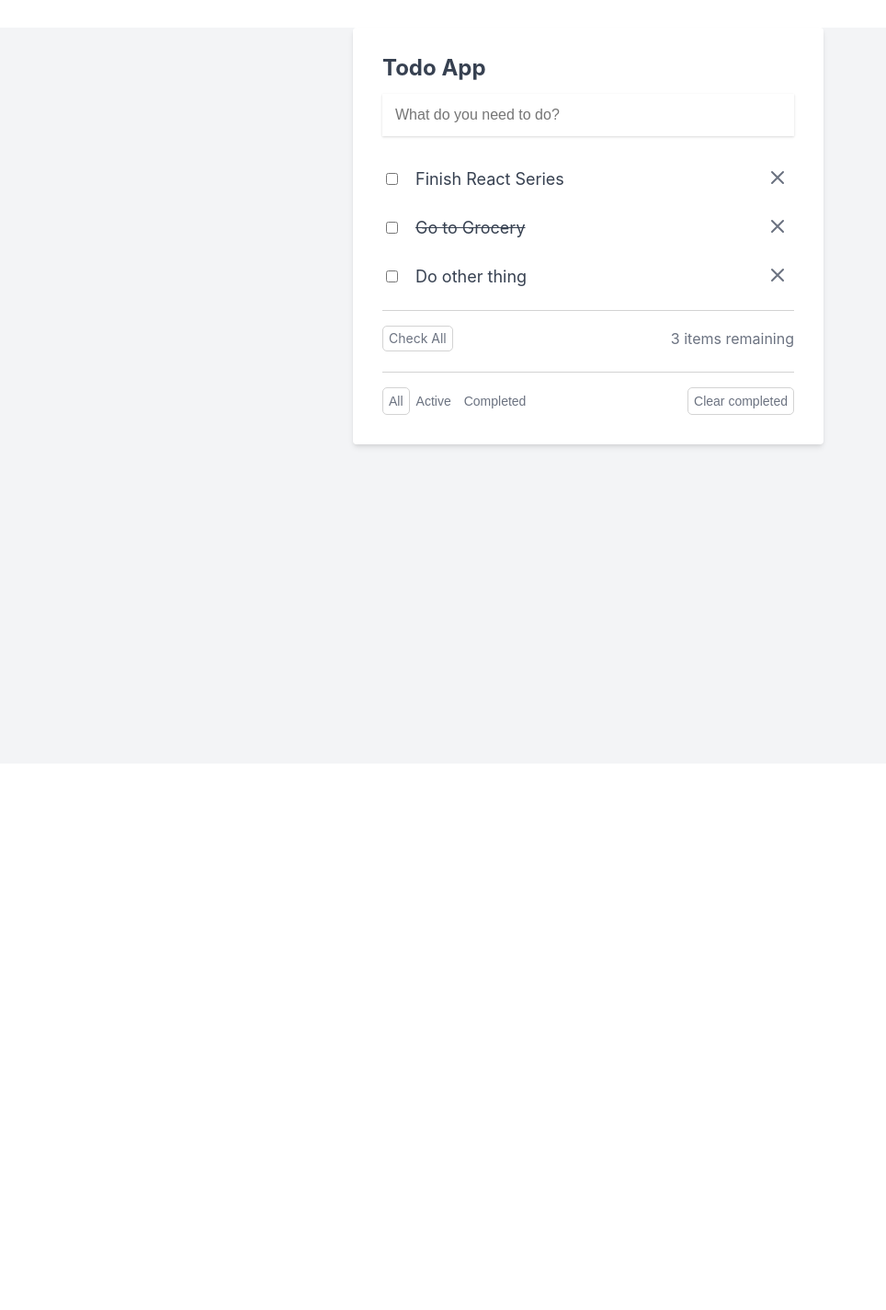
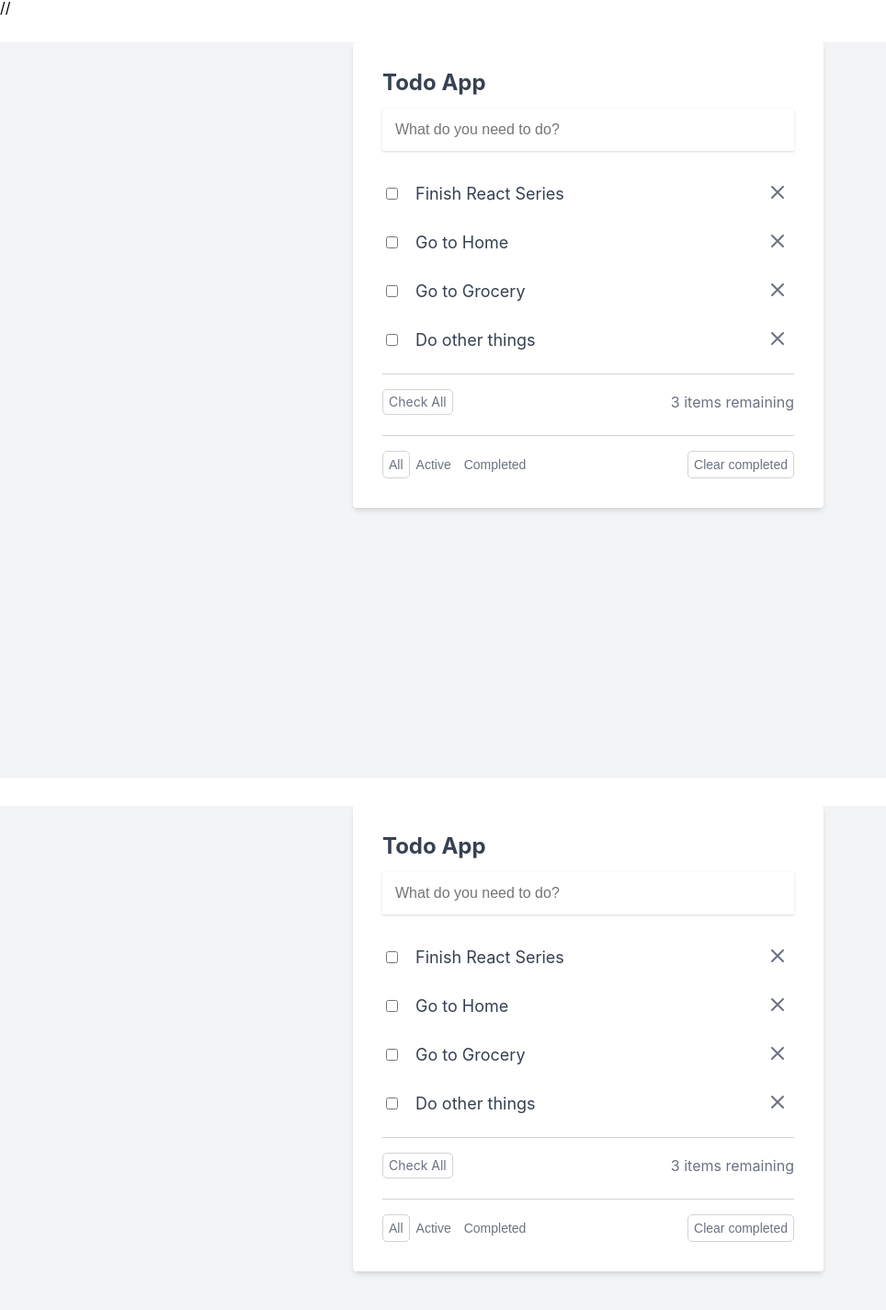
Before and after one commit to tesfamariam1/Learn-React, a React (Create React App) app: page / in a window 1280 px wide. Shown: the top 1424 px of the page at 92% size, without its empty margins (0-964 px from the left). Before the commit the page ends 830 px from the top, so only its background shows below. Built offline with nearby package versions, Linux system fonts and the light colour scheme.

Commit message:
Making use of state

```diff
--- a/src/components/App.jsx
+++ b/src/components/App.jsx
@@ -1,7 +1,30 @@
 import '../reset.css';
 import '../App.css';
+import { useState } from 'react';
 
 function App() {
+  const [todos, setTodos] = useState([
+    {
+      id: 1,
+      title: 'Finish React Series',
+      isComplete: false,
+    },
+    {
+      id: 2,
+      title: 'Go to Home',
+      isComplete: false,
+    },
+    {
+      id: 3,
+      title: 'Go to Grocery',
+      isComplete: false,
+    },
+    {
+      id: 4,
+      title: 'Do other things',
+      isComplete: false,
+    },
+  ]);
   return (
     <div className="todo-app-container">
       <div className="todo-app">
@@ -15,10 +38,11 @@
         </form>
 
         <ul className="todo-list">
+          {todos.map((todo, index) => (
             <li className="todo-item-container">
               <div className="todo-item">
                 <input type="checkbox" />
-              <span className="todo-item-label">Finish React Series</span>
+                <span className="todo-item-label">{todo.title}</span>
                 {/* <input type="text" className="todo-item-input" value="Finish React Series" /> */}
               </div>
               <button className="x-button">
@@ -37,52 +61,7 @@
                 </svg>
               </button>
             </li>
-          <li className="todo-item-container">
-            <div className="todo-item">
-              <input type="checkbox" />
-              <span className="todo-item-label line-through">
-                Go to Grocery
-              </span>
-              {/* <input type="text" className="todo-item-input" value="Go to Grocery" /> */}
-            </div>
-            <button className="x-button">
-              <svg
-                className="x-button-icon"
-                fill="none"
-                viewBox="0 0 24 24"
-                stroke="currentColor"
-              >
-                <path
-                  strokeLinecap="round"
-                  strokeLinejoin="round"
-                  strokeWidth={2}
-                  d="M6 18L18 6M6 6l12 12"
-                />
-              </svg>
-            </button>
-          </li>
-          <li className="todo-item-container">
-            <div className="todo-item">
-              <input type="checkbox" />
-              <span className="todo-item-label">Do other thing</span>
-              {/* <input type="text" className="todo-item-input" value="Do other thing /> */}
-            </div>
-            <button className="x-button">
-              <svg
-                className="x-button-icon"
-                fill="none"
-                viewBox="0 0 24 24"
-                stroke="currentColor"
-              >
-                <path
-                  strokeLinecap="round"
-                  strokeLinejoin="round"
-                  strokeWidth={2}
-                  d="M6 18L18 6M6 6l12 12"
-                />
-              </svg>
-            </button>
-          </li>
+          ))}
         </ul>
 
         <div className="check-all-container">
--- /dev/null
+++ b/src/components/AppClass.jsx
@@ -0,0 +1,95 @@
+import React, { Component } from 'react';
+
+export default class AppClass extends Component {
+  constructor(props) {
+    super(props);
+    this.state = {
+      todos: [
+        {
+          id: 1,
+          title: 'Finish React Series',
+          isComplete: false,
+        },
+        {
+          id: 2,
+          title: 'Go to Home',
+          isComplete: false,
+        },
+        {
+          id: 3,
+          title: 'Go to Grocery',
+          isComplete: false,
+        },
+        {
+          id: 4,
+          title: 'Do other things',
+          isComplete: false,
+        },
+      ],
+    };
+  }
+  render() {
+    return (
+      <div className="todo-app-container">
+        <div className="todo-app">
+          <h2>Todo App</h2>
+          <form action="#">
+            <input
+              type="text"
+              className="todo-input"
+              placeholder="What do you need to do?"
+            />
+          </form>
+
+          <ul className="todo-list">
+            {this.state.todos.map((todo, index) => (
+              <li className="todo-item-container">
+                <div className="todo-item">
+                  <input type="checkbox" />
+                  <span className="todo-item-label">{todo.title}</span>
+                  {/* <input type="text" className="todo-item-input" value="Finish React Series" /> */}
+                </div>
+                <button className="x-button">
+                  <svg
+                    className="x-button-icon"
+                    fill="none"
+                    viewBox="0 0 24 24"
+                    stroke="currentColor"
+                  >
+                    <path
+                      strokeLinecap="round"
+                      strokeLinejoin="round"
+                      strokeWidth={2}
+                      d="M6 18L18 6M6 6l12 12"
+                    />
+                  </svg>
+                </button>
+              </li>
+            ))}
+          </ul>
+
+          <div className="check-all-container">
+            <div>
+              <div className="button">Check All</div>
+            </div>
+
+            <span>3 items remaining</span>
+          </div>
+
+          <div className="other-buttons-container">
+            <div>
+              <button className="button filter-button filter-button-active">
+                All
+              </button>
+              <button className="button filter-button">Active</button>
+              <button className="button filter-button">Completed</button>
+            </div>
+            <div>
+              <button className="button">Clear completed</button>
+            </div>
+          </div>
+        </div>
+      </div>
+    );
+  }
+}
--- a/src/index.js
+++ b/src/index.js
@@ -3,11 +3,13 @@
 import './index.css';
 import App from './components/App';
 import reportWebVitals from './reportWebVitals';
+import AppClass from './components/AppClass';
 
 const root = ReactDOM.createRoot(document.getElementById('root'));
 root.render(
   <React.StrictMode>
-    <App />
+    // <App />
+    <AppClass />
   </React.StrictMode>
 );
 
```
Lines whose indentation alone changed are shown as unchanged.
